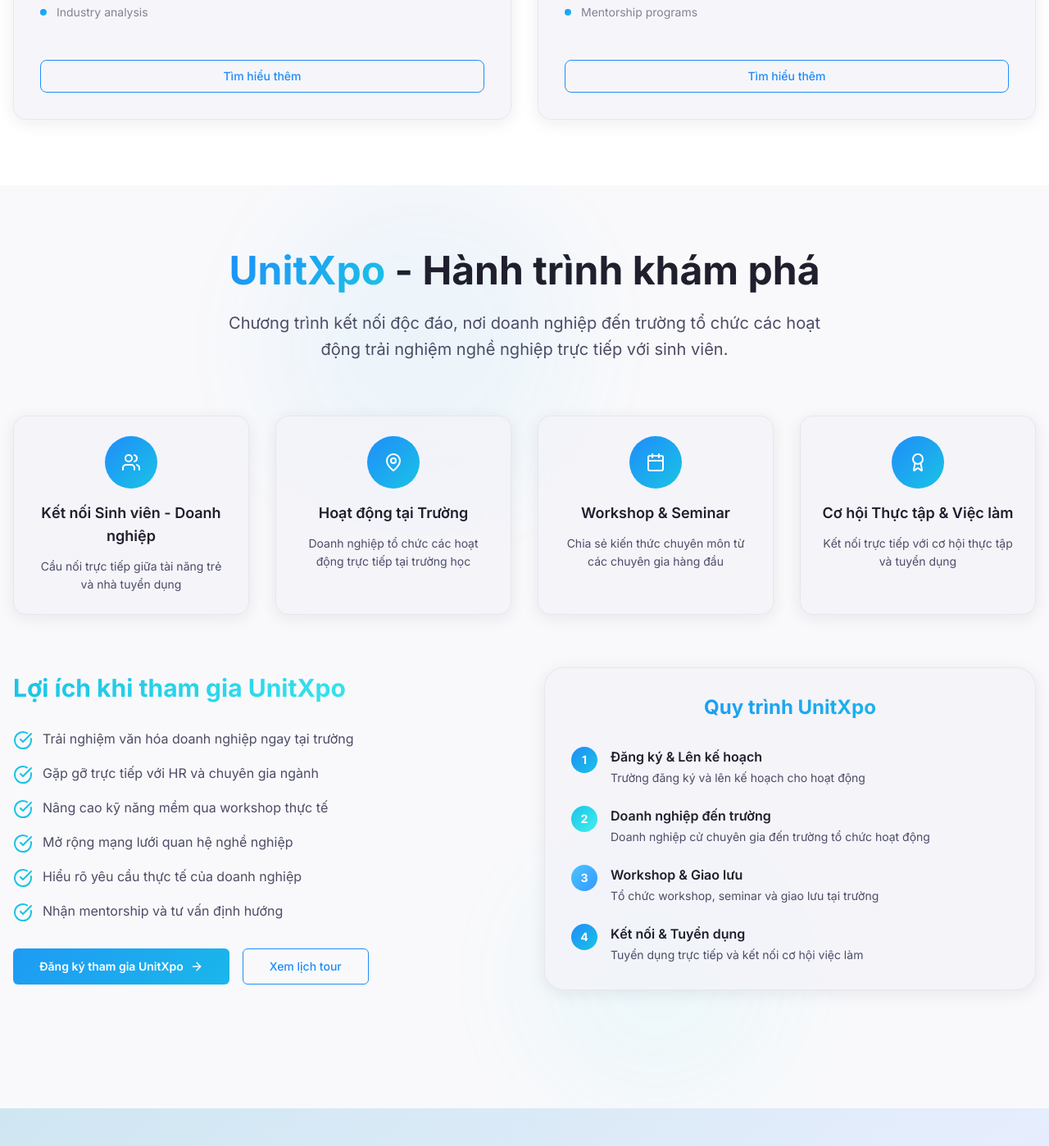
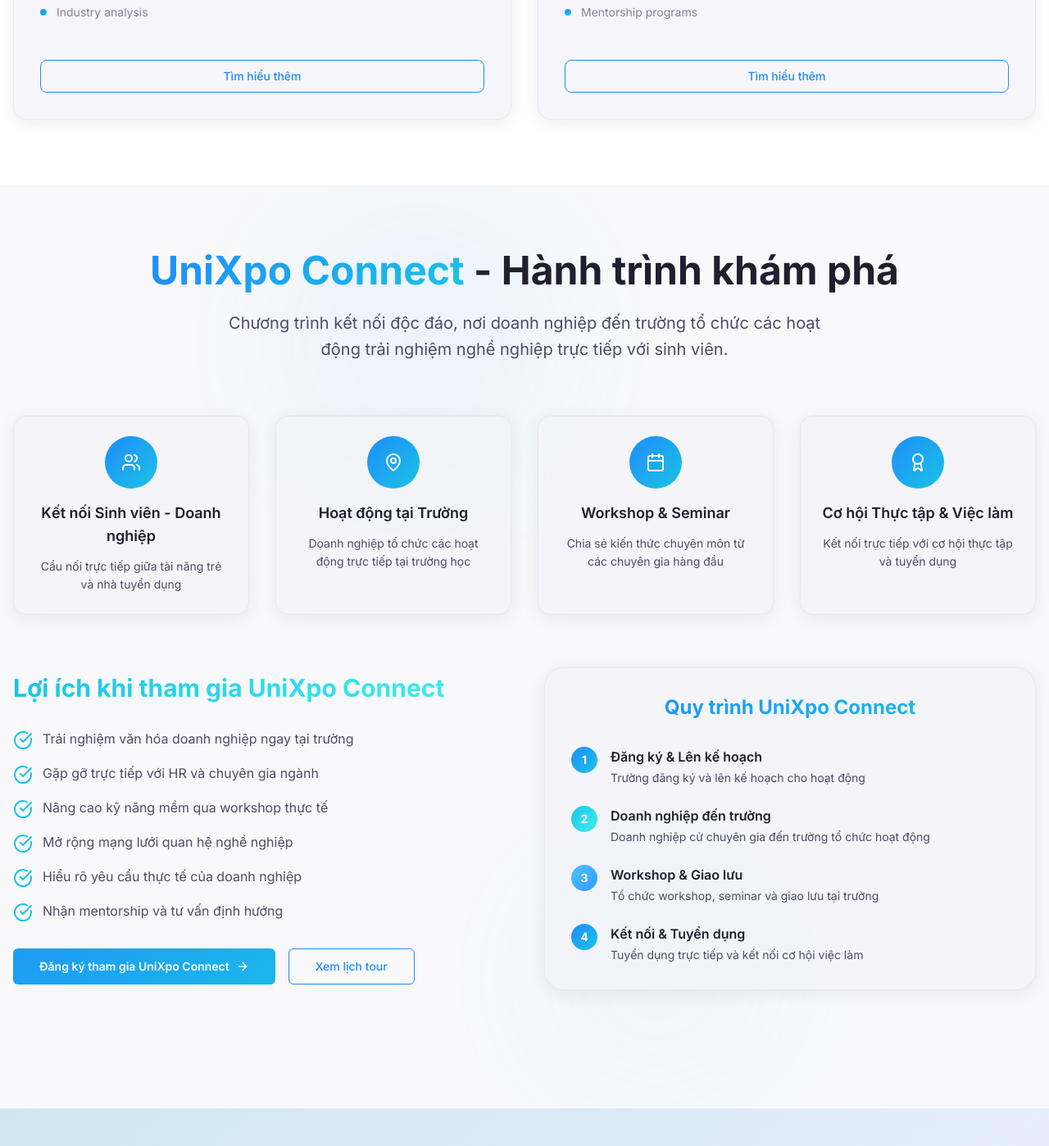
Before and after one commit to leotran-org/unitex, a React (Vite) app: page / in a window 1280 px wide. Shown: the part 2995-4393 px from the top of the page at 82% size. Built offline with nearby package versions, Linux system fonts and the light colour scheme.

Commit message:
fine tune: landing page version 1.4.0
change UniXpo to UniXpo Connect

```diff
--- a/src/components/Unixpo.tsx
+++ b/src/components/Unixpo.tsx
@@ -51,7 +51,7 @@ const UniXpo = () => {
         {/* Header */}
         <div className="text-center mb-16">
           <h2 className="text-4xl md:text-5xl font-bold mb-6">
-            <span className="gradient-text">UnitXpo</span>
+            <span className="gradient-text">UniXpo Connect</span>
             <span className="text-foreground"> - Hành trình khám phá</span>
           </h2>
           <p className="text-xl text-foreground-secondary max-w-3xl mx-auto leading-relaxed">
@@ -80,7 +80,7 @@ const UniXpo = () => {
           {/* Benefits */}
           <div>
             <h3 className="text-3xl font-bold mb-8 gradient-text-secondary">
-              Lợi ích khi tham gia UnitXpo
+              Lợi ích khi tham gia UniXpo Connect
             </h3>
             <div className="space-y-4">
               {benefits.map((benefit, index) => (
@@ -95,7 +95,7 @@ const UniXpo = () => {
 
             <div className="mt-8 flex flex-col sm:flex-row gap-4">
               <Button variant="hero" size="lg" className="group">
-                Đăng ký tham gia UnitXpo
+                Đăng ký tham gia UniXpo Connect
                 <ArrowRight className="w-5 h-5 group-hover:translate-x-1 transition-transform" />
               </Button>
               <Button variant="outline" size="lg">
@@ -107,7 +107,7 @@ const UniXpo = () => {
           {/* Process Steps */}
           <div className="glass-effect p-8 rounded-3xl">
             <h3 className="text-2xl font-bold mb-8 text-center gradient-text">
-              Quy trình UnitXpo
+              Quy trình UniXpo Connect
             </h3>
 
             <div className="space-y-6">
```
